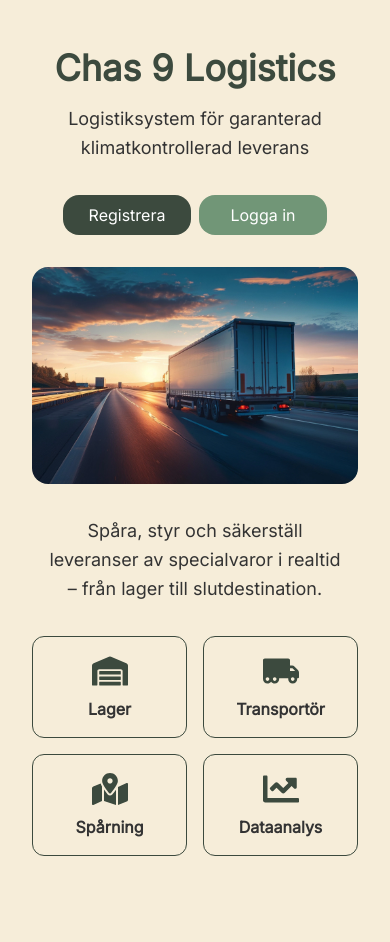
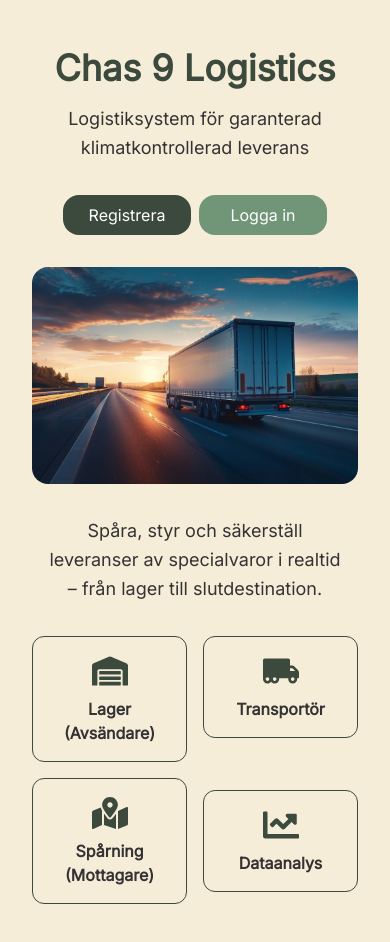
Before and after one commit to ChasAcademy-Team-9/frontend, a React (Vite) app: page / in a window 390 px wide. Shown: the top 942 px of the page. Before the commit the page ends 904 px from the top, so only its background shows below. Built offline with nearby package versions, Linux system fonts and the light colour scheme.

Commit message:
Make buttons on homepage clickable. Link to the three dashboards.

```diff
--- a/src/components/HomeScreen.tsx
+++ b/src/components/HomeScreen.tsx
@@ -1,68 +1,78 @@
-import { PrimaryButton } from './PrimaryButton';
-import { SecondaryButton } from './SecondaryButton';
+import { PrimaryButton } from "./PrimaryButton";
+import { SecondaryButton } from "./SecondaryButton";
 import {
   FaWarehouse,
   FaTruckMoving,
   FaMapMarkedAlt,
   FaChartLine,
-} from 'react-icons/fa';
-import { Link } from 'react-router-dom';
+} from "react-icons/fa";
+import { Link } from "react-router-dom";
 
 function HomeScreen() {
   return (
-    <main className='flex flex-col justify-center items-center px-8 py-12 text-center'>
-      <div className='max-w-4xl w-full space-y-8 lg:space-y-12'>
-        <div className='space-y-4 lg:space-y-6'>
-          <h1 className='text-4xl sm:text-5xl lg:text-6xl font-extrabold text-primary'>
+    <main className="flex flex-col justify-center items-center px-8 py-12 text-center">
+      <div className="max-w-4xl w-full space-y-8 lg:space-y-12">
+        <div className="space-y-4 lg:space-y-6">
+          <h1 className="text-4xl sm:text-5xl lg:text-6xl font-extrabold text-primary">
             Chas 9 Logistics
           </h1>
-          <h2 className='text-lg sm:text-xl lg:text-2xl text-text-dark font-medium max-w-3xl mx-auto leading-relaxed'>
+          <h2 className="text-lg sm:text-xl lg:text-2xl text-text-dark font-medium max-w-3xl mx-auto leading-relaxed">
             Logistiksystem för garanterad klimatkontrollerad leverans
           </h2>
         </div>
 
-        <div className='flex flex-row justify-center items-center gap-2'>
-          <Link to='/sign-up'>
-            <PrimaryButton text='Registrera' />
+        <div className="flex flex-row justify-center items-center gap-2">
+          <Link to="/sign-up">
+            <PrimaryButton text="Registrera" />
           </Link>
-          <Link to='/login'>
-            <SecondaryButton text='Logga in' />
+          <Link to="/login">
+            <SecondaryButton text="Logga in" />
           </Link>
         </div>
 
-        <div className='relative group'>
+        <div className="relative group">
           <img
-            className='rounded-2xl lg:rounded-3xl max-w-2xl w-full mx-auto '
-            src='truck-home-2.webp'
-            alt='Lastbil åker på motorväg'
+            className="rounded-2xl lg:rounded-3xl max-w-2xl w-full mx-auto "
+            src="truck-home-2.webp"
+            alt="Lastbil åker på motorväg"
           />
         </div>
 
-        <p className='text-lg sm:text-xl text-text-dark font-medium max-w-2xl mx-auto leading-relaxed px-4'>
+        <p className="text-lg sm:text-xl text-text-dark font-medium max-w-2xl mx-auto leading-relaxed px-4">
           Spåra, styr och säkerställ leveranser av specialvaror i realtid – från
           lager till slutdestination.
         </p>
 
-        <section className='grid grid-cols-2 lg:grid-cols-4 gap-4 lg:gap-8 max-w-4xl mx-auto'>
-          <div className='flex flex-col justify-center items-center gap-2 p-4 rounded-xl bg-background border border-primary hover:border-secondary transition-all'>
-            <FaWarehouse className='text-4xl lg:text-5xl text-primary' />
-            <p className='font-semibold text-text-dark'>Lager</p>
-          </div>
+        <section className="grid grid-cols-2 lg:grid-cols-4 gap-4 lg:gap-8 max-w-4xl mx-auto">
+          <Link to="/sender">
+            <div className="flex flex-col justify-center items-center gap-2 p-4 rounded-xl bg-background border border-primary hover:border-secondary transition-all">
+              <FaWarehouse className="text-4xl lg:text-5xl text-primary" />
+              <p className="font-semibold text-text-dark">Lager (Avsändare)</p>
+            </div>
+          </Link>
 
-          <div className='flex flex-col justify-center items-center gap-2 p-4 rounded-xl bg-background border border-primary hover:border-secondary transition-all'>
-            <FaTruckMoving className='text-4xl lg:text-5xl text-primary' />
-            <p className='font-semibold text-text-dark'>Transportör</p>
-          </div>
+          <Link to="/driver">
+            <div className="flex flex-col justify-center items-center gap-2 p-4 rounded-xl bg-background border border-primary hover:border-secondary transition-all">
+              <FaTruckMoving className="text-4xl lg:text-5xl text-primary" />
+              <p className="font-semibold text-text-dark">Transportör</p>
+            </div>
+          </Link>
 
-          <div className='flex flex-col justify-center items-center gap-2 p-4 rounded-xl bg-background border border-primary hover:border-secondary transition-all'>
-            <FaMapMarkedAlt className='text-4xl lg:text-5xl text-primary' />
-            <p className='font-semibold text-text-dark'>Spårning</p>
-          </div>
+          <Link to="/recipient">
+            <div className="flex flex-col justify-center items-center gap-2 p-4 rounded-xl bg-background border border-primary hover:border-secondary transition-all">
+              <FaMapMarkedAlt className="text-4xl lg:text-5xl text-primary" />
+              <p className="font-semibold text-text-dark">
+                Spårning (Mottagare)
+              </p>
+            </div>
+          </Link>
 
-          <div className='flex flex-col justify-center items-center gap-2 p-4 rounded-xl bg-background border border-primary hover:border-secondary transition-all'>
-            <FaChartLine className='text-4xl lg:text-5xl text-primary' />
-            <p className='font-semibold text-text-dark'>Dataanalys</p>
-          </div>
+          <button onClick={() => alert("Kommande funktion.")}>
+            <div className="flex flex-col justify-center items-center gap-2 p-4 rounded-xl bg-background border border-primary hover:border-secondary transition-all">
+              <FaChartLine className="text-4xl lg:text-5xl text-primary" />
+              <p className="font-semibold text-text-dark">Dataanalys</p>
+            </div>
+          </button>
         </section>
       </div>
     </main>
```
